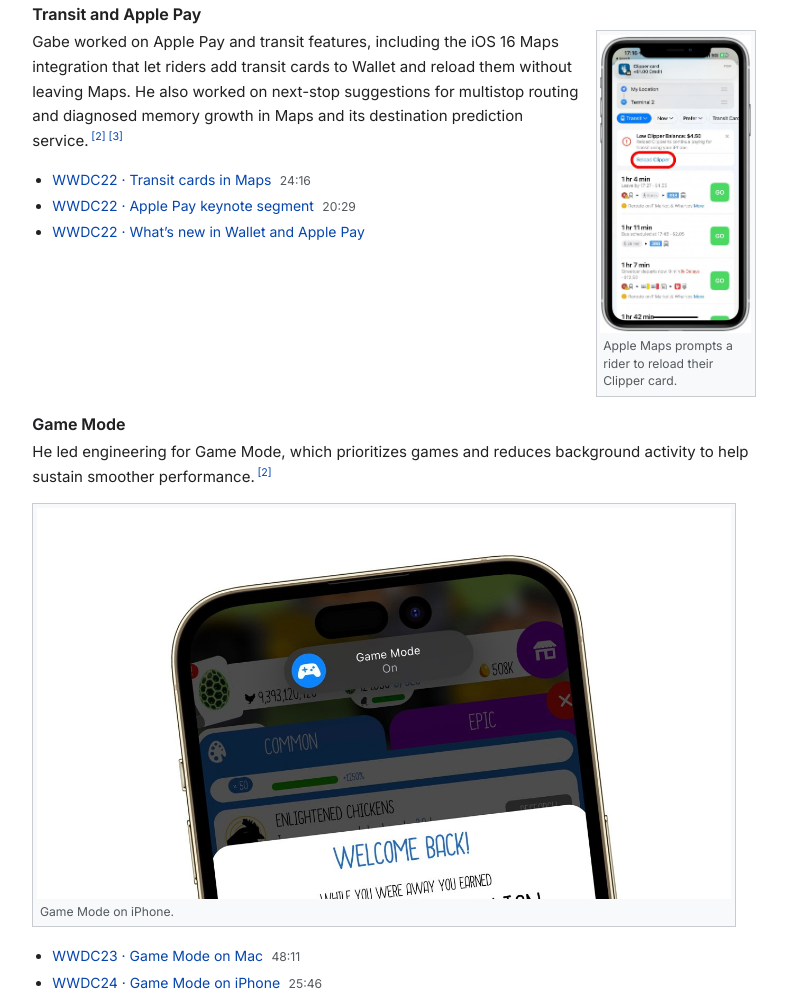
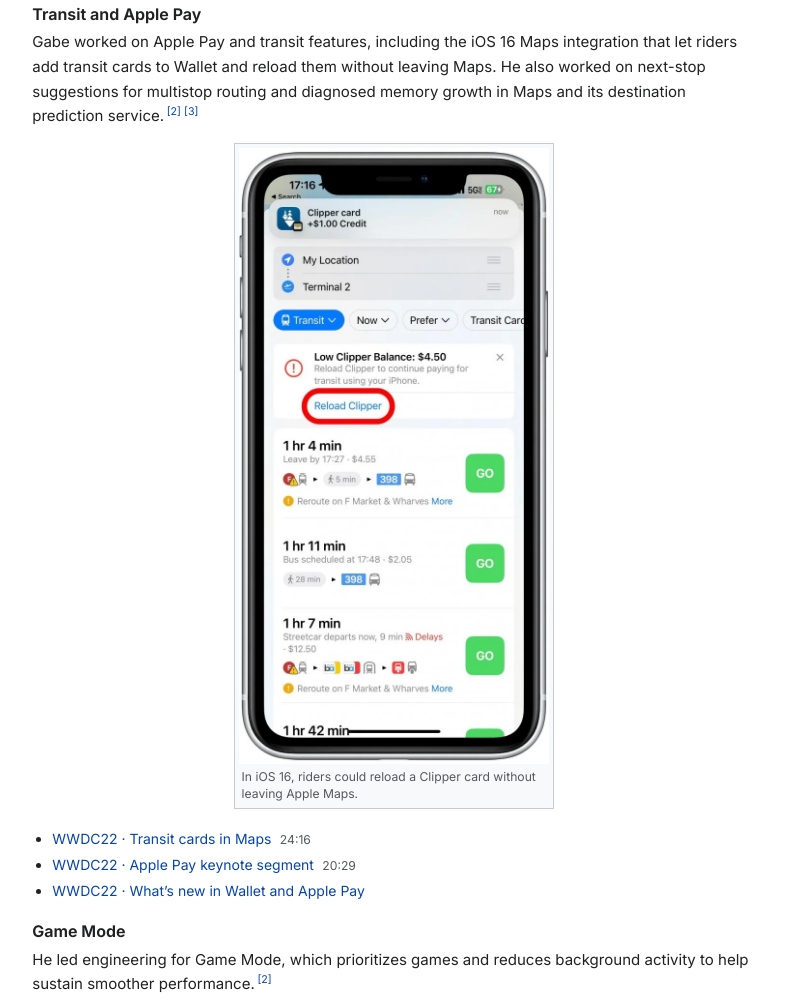
Before and after one commit to gdroel/gdroel.github.io, a plain HTML site: page index.html in a window 1280 px wide. Shown: the part 3570-4570 px from the top of the page, without its empty margins (219-1006 px from the left). Drawn offline with Linux system fonts and the light colour scheme.

Commit message:
Center and enlarge the Apple Transit screenshot

```diff
--- a/index.html
+++ b/index.html
@@ -21,7 +21,7 @@
     <link rel="preconnect" href="https://fonts.googleapis.com">
     <link rel="preconnect" href="https://fonts.gstatic.com" crossorigin>
     <link rel="stylesheet" href="https://fonts.googleapis.com/css2?family=Inter:wght@400..700&amp;display=swap">
-    <link rel="stylesheet" href="/wiki.css">
+    <link rel="stylesheet" href="/wiki.css?v=20261115-transit">
     <script type="application/ld+json">
     {
         "@context": "https://schema.org",
@@ -229,20 +229,16 @@
                 </div>
 
                 <h3 id="transit-pay">Transit and Apple Pay</h3>
-                <div class="transit-feature">
-                    <div>
                 <p>Gabe worked on Apple Pay and transit features, including the iOS 16 Maps integration that let riders add transit cards to Wallet and reload them without leaving Maps. He also worked on next-stop suggestions for multistop routing and diagnosed memory growth in Maps and its destination prediction service.<sup><a href="#ref-resume" aria-label="Reference 2">[2]</a> <a href="#ref-gabe" aria-label="Reference 3">[3]</a></sup></p>
+                <figure class="transit-illustration">
+                    <a href="/images/apple-maps-clipper-reload.webp"><img src="/images/apple-maps-clipper-reload.webp" width="642" height="1274" alt="Apple Maps displaying a low Clipper card balance and highlighting the Reload Clipper button" loading="lazy" decoding="async"></a>
+                    <figcaption>In iOS 16, riders could reload a Clipper card without leaving Apple Maps.</figcaption>
+                </figure>
                 <ul class="watch-links">
                     <li><a href="https://developer.apple.com/videos/play/wwdc2022/101/?time=1456">WWDC22 · Transit cards in Maps <span>24:16</span></a></li>
                     <li><a href="https://developer.apple.com/videos/play/wwdc2022/101/?time=1229">WWDC22 · Apple Pay keynote segment <span>20:29</span></a></li>
                     <li><a href="https://developer.apple.com/videos/play/wwdc2022/10041/">WWDC22 · What’s new in Wallet and Apple Pay</a></li>
                 </ul>
-                    </div>
-                    <figure>
-                        <a href="/images/apple-maps-clipper-reload.webp"><img src="/images/apple-maps-clipper-reload.webp" width="642" height="1274" alt="Apple Maps displaying a low Clipper card balance and highlighting the Reload Clipper button" loading="lazy" decoding="async"></a>
-                        <figcaption>Apple Maps prompts a rider to reload their Clipper card.</figcaption>
-                    </figure>
-                </div>
 
                 <h3 id="game-mode">Game Mode</h3>
                 <p>He led engineering for Game Mode, which prioritizes games and reduces background activity to help sustain smoother performance.<sup><a href="#ref-resume" aria-label="Reference 2">[2]</a></sup></p>
--- a/wiki.css
+++ b/wiki.css
@@ -257,11 +257,9 @@ figcaption {
     grid-template-columns: minmax(0, 2.25fr) minmax(0, 1fr);
     align-items: start;
 }
-.transit-feature {
-    display: grid;
-    grid-template-columns: minmax(0, 1fr) minmax(0, 10rem);
-    gap: .7rem 1rem;
-    align-items: start;
+.transit-illustration {
+    width: min(100%, 20rem);
+    margin: .85rem auto 1rem;
 }
 .ipad-pro-images {
     grid-template-columns: minmax(0, 1fr) minmax(0, 1.45fr);
@@ -356,8 +354,6 @@ figcaption {
 }
 
 @media (max-width: 420px) {
-    .transit-feature { grid-template-columns: 1fr; }
-    .transit-feature figure { width: min(100%, 10rem); }
     .project-list > div { grid-template-columns: 1fr; gap: .12rem; }
     .reading li { grid-template-columns: 2.4rem minmax(0, 1fr); gap: .1rem .5rem; }
     .reading span { grid-column: 2; }
```
Lines whose indentation alone changed are shown as unchanged.
